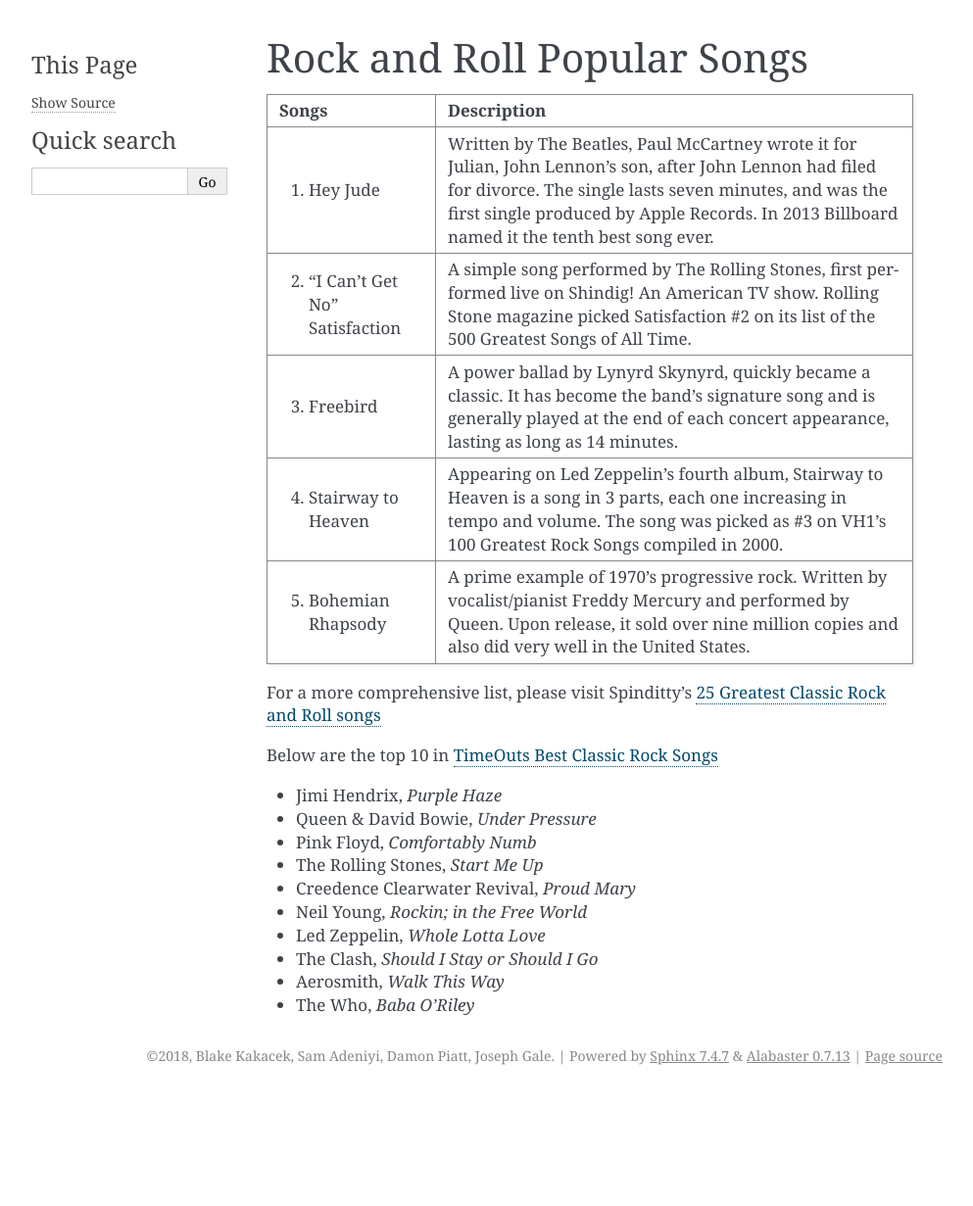
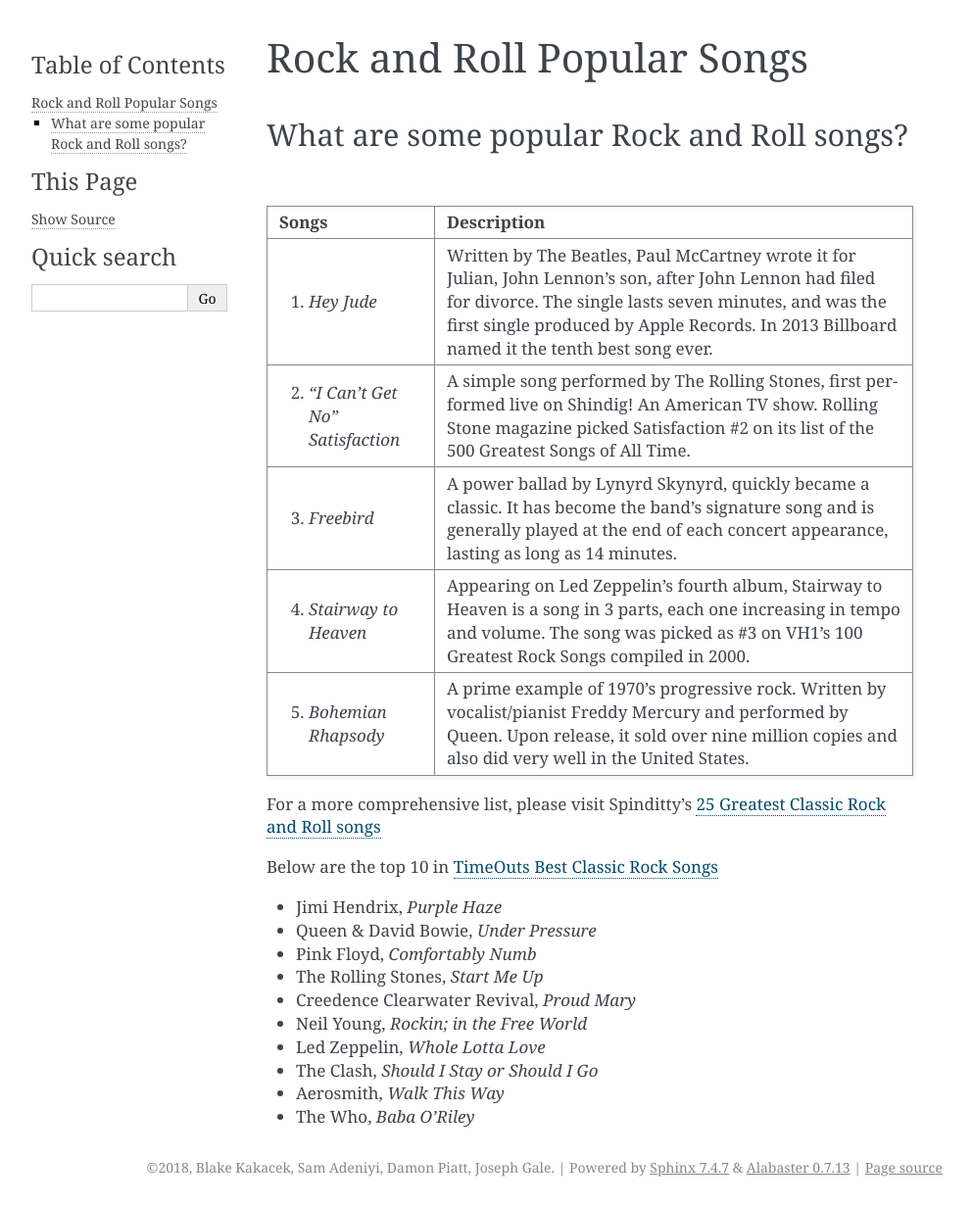
Before and after one commit to Bkakacek/static_pages, a Sphinx documentation site: the page built from source/rocknroll_popular_songs/rocknroll_popular_songs.rst, in a window 1280 px wide. Shown: the whole page at 98% size, without its empty margins (148-1141 px from the left). Built offline with Sphinx 7.4.7, drawn with Linux system fonts in a browser that asks for light colours; before the commit the page ends 1117 px from its top, so only the background shows below that.

Commit message:
Finishing up rock and roll pages

```diff
--- a/source/rocknroll_artists/rocknroll_artists.rst
+++ b/source/rocknroll_artists/rocknroll_artists.rst
@@ -1,5 +1,8 @@
 Rock and Roll Popular Artists
 =============================
+
+Artists who had a significant impact on the development of Rock and Roll
+------------------------------------------------------------------------
 
 =================================== =======================================================================================================
 Songs		  						Description
@@ -16,9 +19,10 @@
 
 									 .. image:: chuckberry.jpg
 									 	:width: 50%
+
 									 This image was taken from the `Rock Hall Inductee Chuck Berry`_ website
 
-									 .. _ Rock Hall Inductee Chuck Berry: https://www.rockhall.com/inductees/chuck-berry
+									 .. _Rock Hall Inductee Chuck Berry: https://www.rockhall.com/inductees/chuck-berry
 
 2) Little Richard
 									 With the Birth name Richard Wayne Penniman, Little Richard is an American recording
@@ -32,6 +36,7 @@
 
 									 .. image:: littlerichard.jpg
 									 	:width: 50%
+
 									 This image was taken from the `Rock Hall Inductee Little Richard`_ website
 
 									 .. _Rock Hall Inductee Little Richard: https://www.rockhall.com/inductees/little-richard
@@ -50,6 +55,7 @@
 
 									 .. image:: elvispresley.jpg
 									 	:width: 50%
+
 									 This image was taken from the `Rock Hall Inductee Elvis Presley`_ website
 
 									 .. _Rock Hall Inductee Elvis Presley: https://www.rockhall.com/inductees/elvis-presley
--- a/source/rocknroll_influence_on_culture/rocknroll_influence_on_culture.rst
+++ b/source/rocknroll_influence_on_culture/rocknroll_influence_on_culture.rst
@@ -1,5 +1,8 @@
 Rock and Roll Influence on Culture
 ==================================
+
+How did Rock and Roll influence Culture?
+----------------------------------------
 
 Rock and roll influenced lifestyles, fashion, attitudes, and language. It may have
 contributed to the civil rights movement because both African-American and white American
--- a/source/rocknroll_origins/rocknroll_origins.rst
+++ b/source/rocknroll_origins/rocknroll_origins.rst
@@ -1,5 +1,8 @@
 Rock and Roll Origins
 =====================
+
+How did Rock and Roll become popular?
+-------------------------------------
 
 The origins of rock and roll has been debated by historian’s music, but generally, most
 would agree that it started in the Southern United States. Rock and Rolls start came from the
--- a/source/rocknroll_popular_songs/rocknroll_popular_songs.rst
+++ b/source/rocknroll_popular_songs/rocknroll_popular_songs.rst
@@ -1,34 +1,37 @@
 Rock and Roll Popular Songs
 ===========================
 
-=================================== =======================================================================================================
-Songs		  						Description
-=================================== =======================================================================================================
-1) Hey Jude
-									 Written by The Beatles, Paul McCartney wrote it for Julian, John Lennon’s son, after John
-									 Lennon had filed for divorce. The single lasts seven minutes, and was the first single
-									 produced by Apple Records. In 2013 Billboard named it the tenth best song ever.
+What are some popular Rock and Roll songs?
+------------------------------------------
 
-2) "I Can't Get No" Satisfaction
-									 A simple song performed by The Rolling Stones, first performed live on Shindig!
-									 An American TV show. Rolling Stone magazine picked Satisfaction #2 on its list of the
-									 500 Greatest Songs of All Time.
+====================================== =======================================================================================================
+Songs		  						   Description
+====================================== =======================================================================================================
+1) *Hey Jude*
+									    Written by The Beatles, Paul McCartney wrote it for Julian, John Lennon’s son, after John
+									    Lennon had filed for divorce. The single lasts seven minutes, and was the first single
+									    produced by Apple Records. In 2013 Billboard named it the tenth best song ever.
 
-3) Freebird
-									 A power ballad by Lynyrd Skynyrd, quickly became a classic. It has become the band’s
-									 signature song and is generally played at the end of each concert appearance,
-									 lasting as long as 14 minutes.
+2) *"I Can't Get No" Satisfaction*
+									    A simple song performed by The Rolling Stones, first performed live on Shindig!
+									    An American TV show. Rolling Stone magazine picked Satisfaction #2 on its list of the
+									    500 Greatest Songs of All Time.
 
-4) Stairway to Heaven
-									 Appearing on Led Zeppelin’s fourth album, Stairway to Heaven is a song in 3 parts,
-									 each one increasing in tempo and volume. The song was picked as #3 on VH1’s
-									 100 Greatest Rock Songs compiled in 2000.
+3) *Freebird*
+									    A power ballad by Lynyrd Skynyrd, quickly became a classic. It has become the band’s
+									    signature song and is generally played at the end of each concert appearance,
+									    lasting as long as 14 minutes.
 
-5) Bohemian Rhapsody
-									 A prime example of 1970’s progressive rock. Written by vocalist/pianist Freddy Mercury
-									 and performed by Queen. Upon release, it sold over nine million copies and also
-									 did very well in the United States.
-=================================== =======================================================================================================
+4) *Stairway to Heaven*
+									    Appearing on Led Zeppelin’s fourth album, Stairway to Heaven is a song in 3 parts,
+									    each one increasing in tempo and volume. The song was picked as #3 on VH1’s
+									    100 Greatest Rock Songs compiled in 2000.
+
+5) *Bohemian Rhapsody*
+									    A prime example of 1970’s progressive rock. Written by vocalist/pianist Freddy Mercury
+									    and performed by Queen. Upon release, it sold over nine million copies and also
+									    did very well in the United States.
+====================================== =======================================================================================================
 
 For a more comprehensive list, please visit Spinditty's `25 Greatest Classic Rock and Roll songs`_
 
```
Also changed, not shown: other parts of source/rocknroll_artists/rocknroll_artists.rst (+2 -1 lines).
